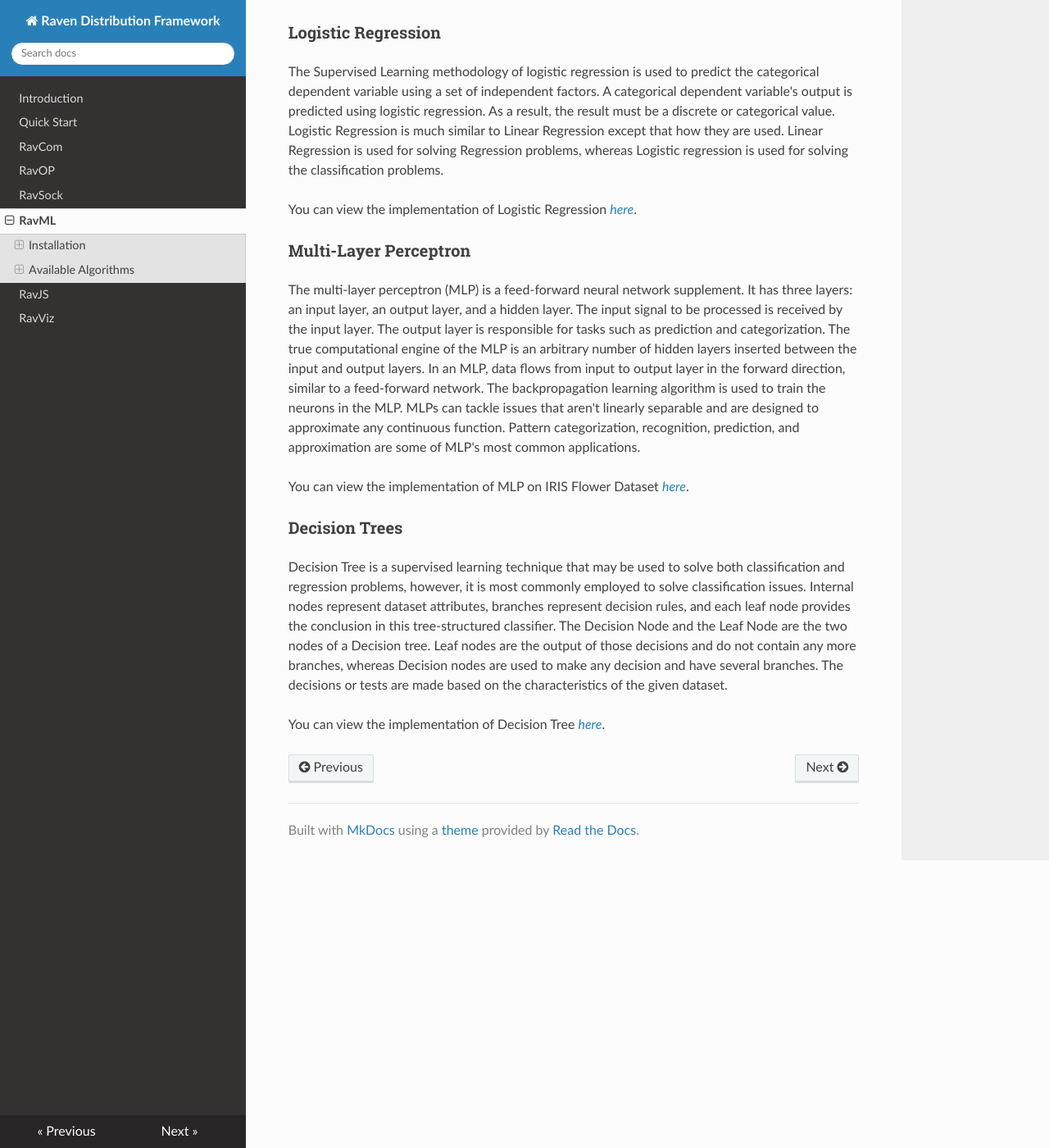
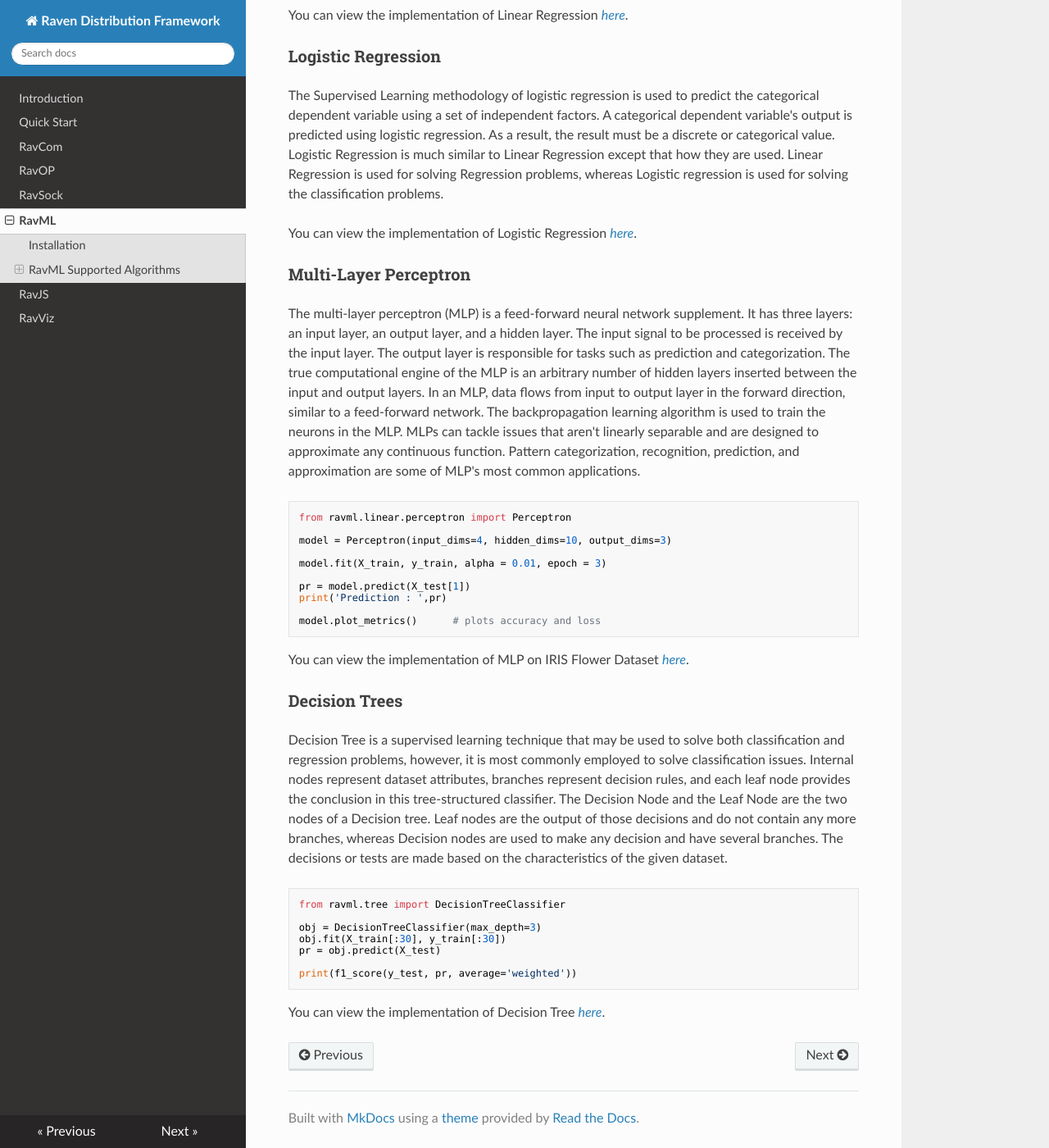
Before and after one commit to ravenprotocol/docs, an MkDocs documentation site: the page built from docs/ravml.md, in a window 1280 px wide and 1400 px high, scrolled down 2617 px. Shown: the whole window at 82% size. Built offline with MkDocs 1.6.1, drawn with Linux system fonts in a browser that asks for light colours; nearby versions of some CDN libraries; some of the changed text lies outside the part shown.

Commit message:
Added usage instructions

````diff
--- a/docs/ravml.md
+++ b/docs/ravml.md
@@ -23,9 +23,11 @@ Install Dependencies
 Install Ravml
 
     python3 setup.py install
-###### use `python3 setup --help` for argument details
 
-## Available Algorithms
+> **Note :** Use `python3 setup --help` for argument details
+
+---
+## RavML Supported Algorithms
 
 ### K-Nearest Neighbours
 K-Nearest Neighbors (KNN) is a simple machine learning technique for regression and classification problems. KNN algorithms take data and apply similarity metrics to classify fresh data points (e.g. distance function). A majority vote of its neighbours is used to classify it. The information is assigned to the class with the most neighbours. As the number of nearest neighbours grows, so does the value of k, and so does the accuracy.
@@ -98,6 +100,18 @@ You can view the implementation of Logistic Regression [*here*](https://github.c
 
 The multi-layer perceptron (MLP) is a feed-forward neural network supplement. It has three layers: an input layer, an output layer, and a hidden layer. The input signal to be processed is received by the input layer. The output layer is responsible for tasks such as prediction and categorization. The true computational engine of the MLP is an arbitrary number of hidden layers inserted between the input and output layers. In an MLP, data flows from input to output layer in the forward direction, similar to a feed-forward network. The backpropagation learning algorithm is used to train the neurons in the MLP. MLPs can tackle issues that aren't linearly separable and are designed to approximate any continuous function. Pattern categorization, recognition, prediction, and approximation are some of MLP's most common applications.
 
+```python
+from ravml.linear.perceptron import Perceptron
+
+model = Perceptron(input_dims=4, hidden_dims=10, output_dims=3)
+
+model.fit(X_train, y_train, alpha = 0.01, epoch = 3)
+
+pr = model.predict(X_test[1])
+print('Prediction : ',pr)
+
+model.plot_metrics()      # plots accuracy and loss
+```
 
 You can view the implementation of MLP on IRIS Flower Dataset [*here*](https://github.com/ravenprotocol/ravml/blob/main/ravml/linear/mlp_iris.py).
 
@@ -105,4 +119,14 @@ You can view the implementation of MLP on IRIS Flower Dataset [*here*](https://g
 
 Decision Tree is a supervised learning technique that may be used to solve both classification and regression problems, however, it is most commonly employed to solve classification issues. Internal nodes represent dataset attributes, branches represent decision rules, and each leaf node provides the conclusion in this tree-structured classifier. The Decision Node and the Leaf Node are the two nodes of a Decision tree. Leaf nodes are the output of those decisions and do not contain any more branches, whereas Decision nodes are used to make any decision and have several branches. The decisions or tests are made based on the characteristics of the given dataset.
 
+```python
+from ravml.tree import DecisionTreeClassifier
+
+obj = DecisionTreeClassifier(max_depth=3)
+obj.fit(X_train[:30], y_train[:30])
+pr = obj.predict(X_test)
+
+print(f1_score(y_test, pr, average='weighted'))
+```
+
 You can view the implementation of Decision Tree [*here*](https://github.com/ravenprotocol/ravml/blob/main/ravml/tree/decision_tree.py).
````
